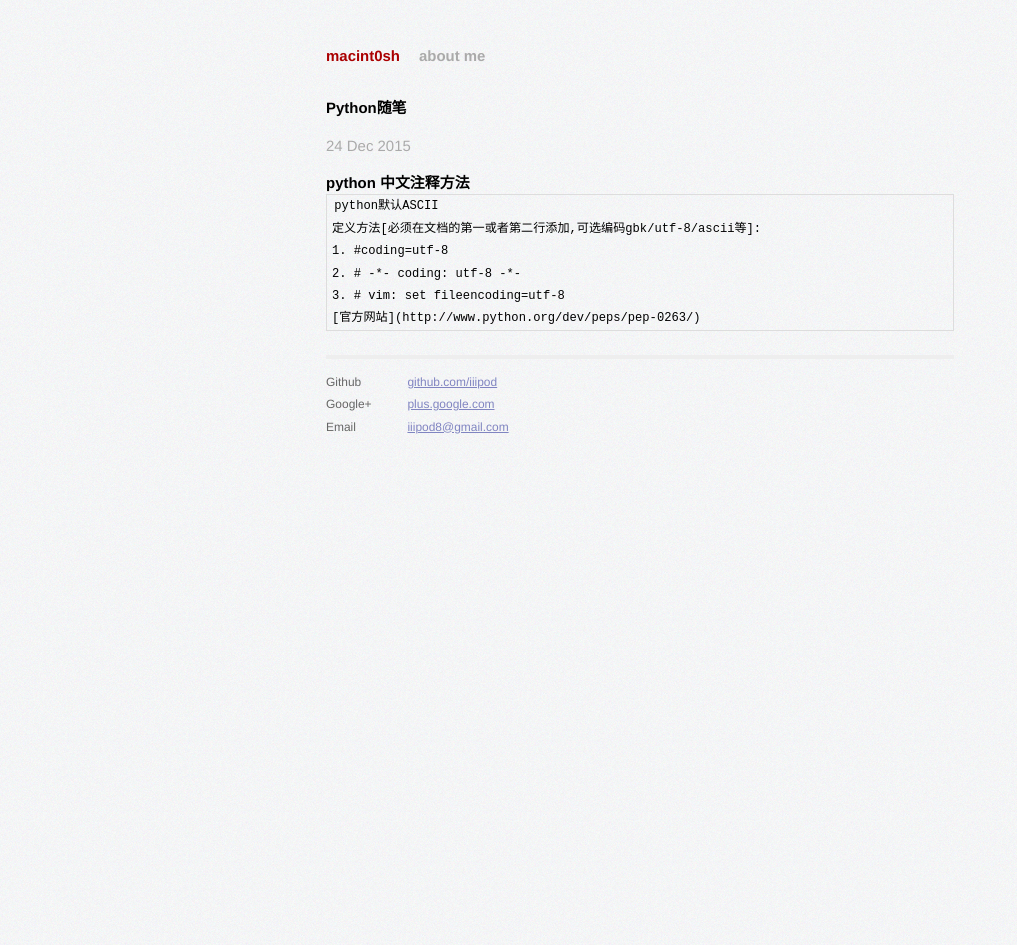
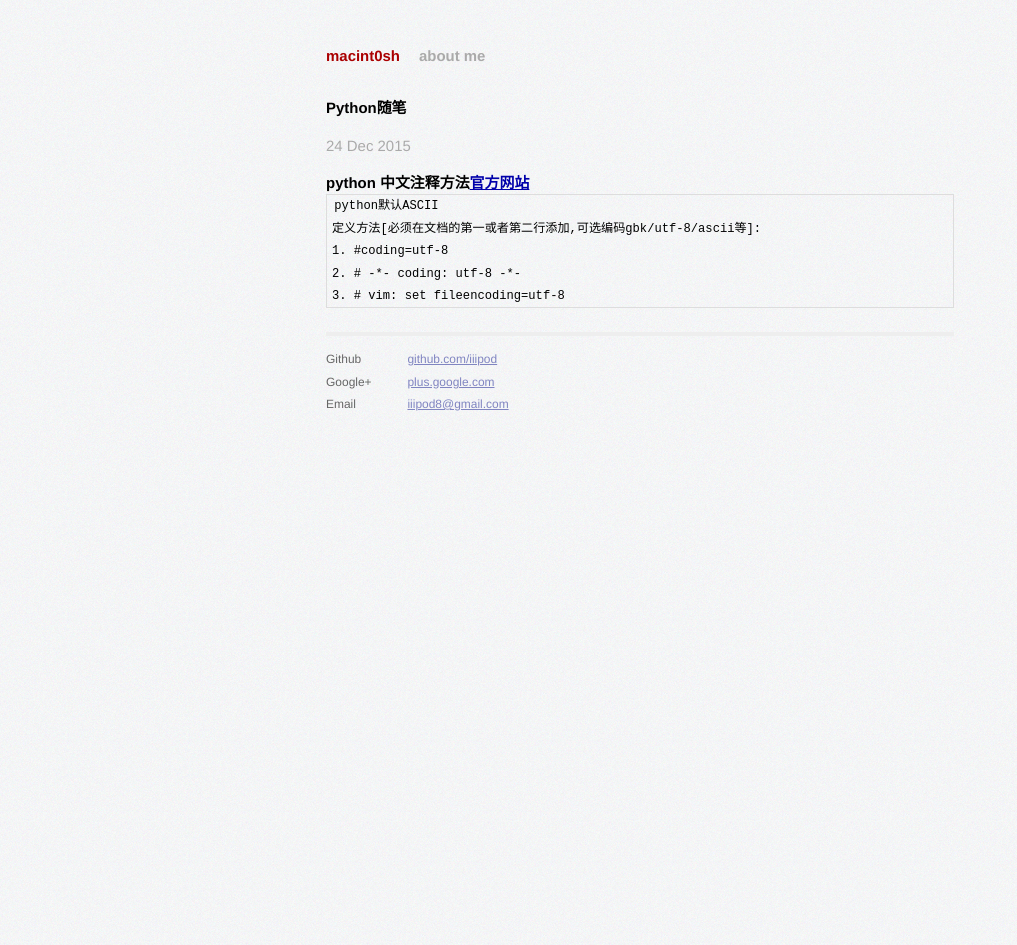
Before and after one commit to iiipod/iiipod.github.com, a Jekyll site: the page built from _posts/2015-12-24-Python随笔.markdown, in a window 1280 px wide. Shown: the whole page, without its empty margins (0-1017 px from the left). Built offline with Jekyll 4.4.1, drawn with Linux system fonts in a browser that asks for light colours; Markdown is read by kramdown in place of the engine named in the settings.

Commit message:
2015年 12月 24日 星期四 12:00:42 CST

```diff
--- a/_posts/2015-12-24-Python随笔.markdown
+++ b/_posts/2015-12-24-Python随笔.markdown
@@ -4,11 +4,10 @@ layout: post
 author:
   name: macint0sh
 ---
-##python 中文注释方法
+##python 中文注释方法[官方网站](http://www.python.org/dev/peps/pep-0263/)
 
     python默认ASCII
     定义方法[必须在文档的第一或者第二行添加,可选编码gbk/utf-8/ascii等]:
     1. #coding=utf-8
     2. # -*- coding: utf-8 -*-
     3. # vim: set fileencoding=utf-8
-    [官方网站](http://www.python.org/dev/peps/pep-0263/)
```
